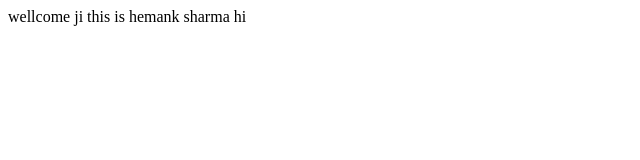
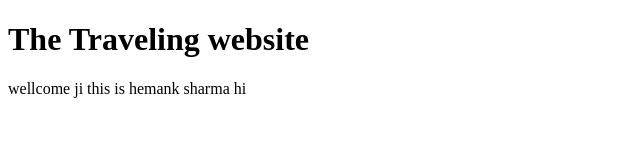
Before and after one commit to HUT-git/The-traveling-website, a plain HTML site: page index.html in a window 1280 px wide. Shown: the whole page, without its empty margins (0-640 px from the left). Drawn offline with Linux system fonts and the light colour scheme.

Commit message:
Update index.html

```diff
--- a/index.html
+++ b/index.html
@@ -6,6 +6,7 @@
     <title>The traveling website</title>
 </head>
 <body>
+    <h1> The Traveling website </h1>
     wellcome ji this is hemank sharma hi
 </body>
 </html>
```
